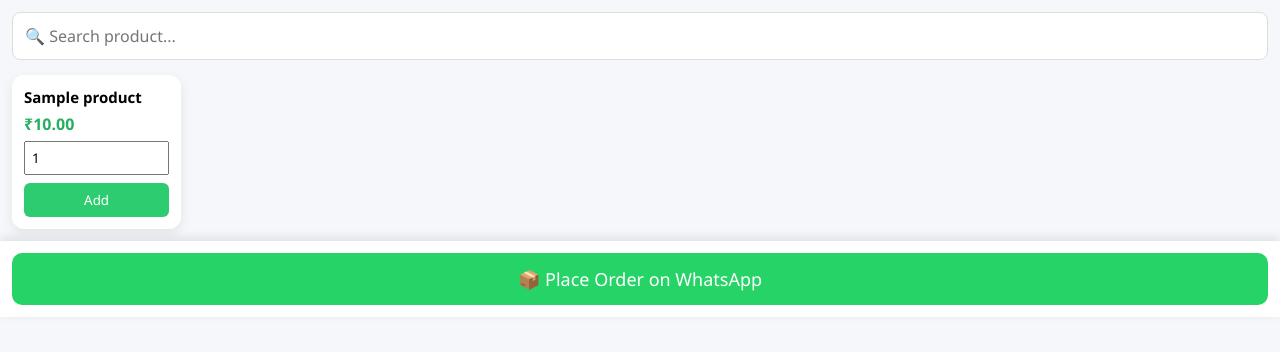
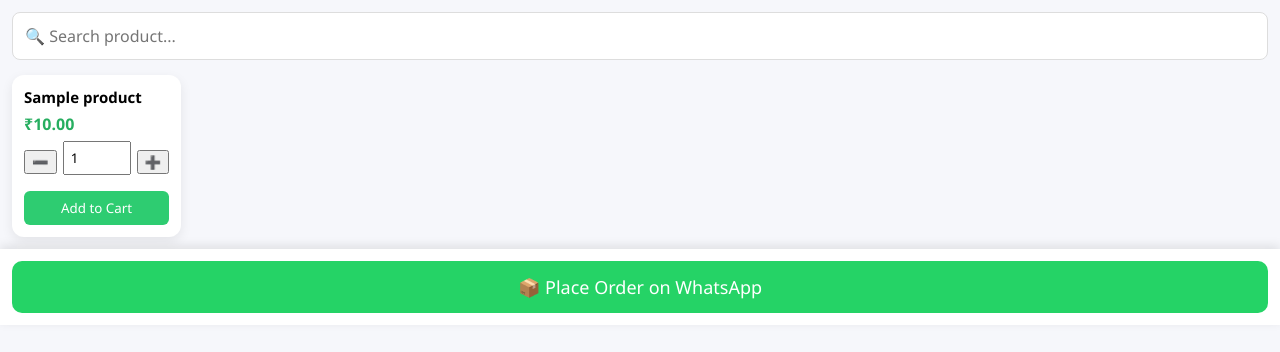
Before and after one commit to 123guddukumar/grocery_bot, a Django app: page /menu/ in a window 1280 px wide. Shown: the part 59-411 px from the top of the page. Run offline with Django 5.2, Linux system fonts and the light colour scheme; tables that the repository leaves empty hold one stand-in row (values such as "Sample post"); some libraries are stand-ins or nearby versions.

Commit message:
update menu add quantity

```diff
--- a/templates/menu.html
+++ b/templates/menu.html
@@ -117,9 +117,18 @@ header {
 <div class="card" data-name="{{ p.name|lower }}">
   <b>{{ p.name }}</b>
   <div class="price">₹{{ p.price }}</div>
-  <input type="number" min="1" value="1" id="q{{p.id}}" class="qty">
-  <button class="add-btn" onclick="add('{{p.name}}', {{p.id}})">Add</button>
+
+  <div style="display:flex; gap:6px; align-items:center; margin-bottom:8px;">
+    <button onclick="dec({{p.id}})">➖</button>
+    <input type="number" min="1" value="1" id="q{{p.id}}" class="qty">
+    <button onclick="inc({{p.id}})">➕</button>
+  </div>
+
+  <button class="add-btn" onclick="add('{{p.name}}', {{p.id}})">
+    Add to Cart
+  </button>
 </div>
+
 {% endfor %}
 
 </div>
@@ -130,21 +139,40 @@ header {
 </div>
 
 <script>
-let cart = []
+let cart = {}
+
+function inc(id){
+  let q = document.getElementById("q"+id)
+  q.value = parseInt(q.value || 1) + 1
+}
+
+function dec(id){
+  let q = document.getElementById("q"+id)
+  if(q.value > 1) q.value--
+}
 
 function add(name, id){
-  let q = document.getElementById("q"+id).value
-  cart.push(`${name} x ${q}`)
-  alert(name + " added")
+  let q = parseInt(document.getElementById("q"+id).value)
+
+  if(cart[name]){
+    cart[name] += q
+  } else {
+    cart[name] = q
+  }
+
+  alert(`Added: ${name} x ${q}`)
 }
 
 function send(){
-  if(cart.length === 0){
+  if(Object.keys(cart).length === 0){
     alert("Cart empty!")
     return
   }
 
-  let msg = "🛒 NEW ORDER\n\n" + cart.join("\n")
+  let msg = "🛒 NEW ORDER\n\n"
+  for(let k in cart){
+    msg += `${k} x ${cart[k]}\n`
+  }
 
   window.location.href =
    `https://wa.me/918084661813?text=${encodeURIComponent(msg)}`
@@ -158,5 +186,6 @@ function filter(){
 }
 </script>
 
+
 </body>
 </html>
```
